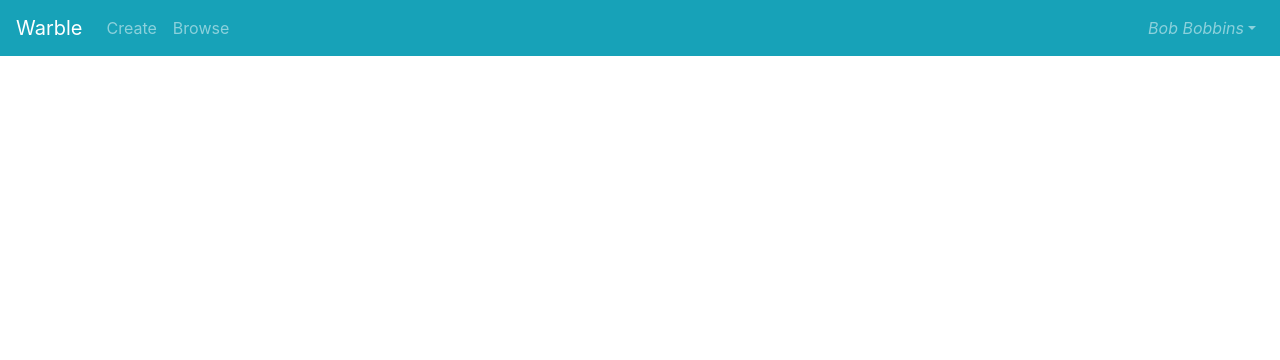
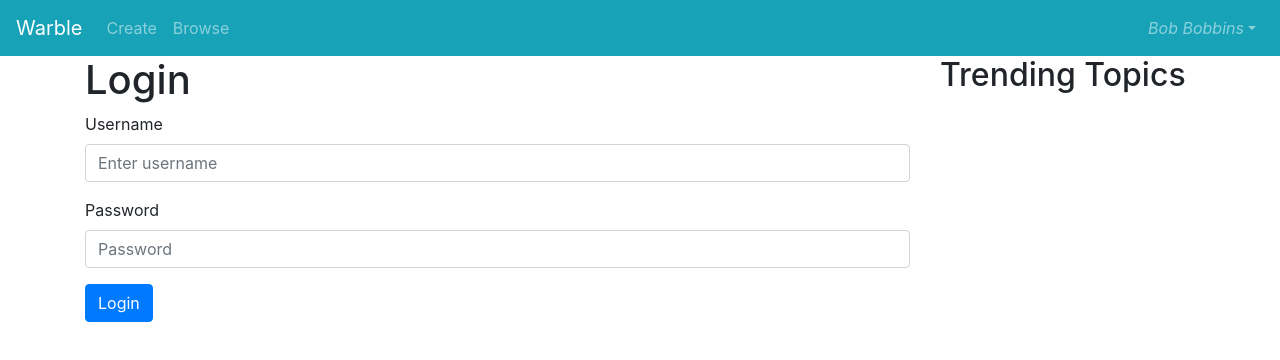
Before and after one commit to trickeydan/warble, a Nuxt app: page /login in a window 1280 px wide. Shown: the top 360 px of the page. Built offline with nearby package versions, Linux system fonts and the light colour scheme.

Commit message:
Add working login page

```diff
--- a/components/Navbar.vue
+++ b/components/Navbar.vue
@@ -24,7 +24,7 @@
             >
             <b-dropdown-item @click="signout">Sign Out</b-dropdown-item>
           </b-nav-item-dropdown>
-          <b-nav-item v-else href="#">Log In</b-nav-item>
+          <b-nav-item v-else :to="{ name: 'login' }">Log In</b-nav-item>
         </b-navbar-nav>
       </b-collapse>
     </b-navbar>
--- a/pages/index.vue
+++ b/pages/index.vue
@@ -18,6 +18,19 @@ import Tweet from '~/components/Tweet.vue'
 export default {
   components: {
     Tweet
+  },
+  head() {
+    return {
+      title: 'Warble',
+      meta: [
+        // hid is used as unique identifier. Do not use `vmid` for it as it will not work
+        {
+          hid: 'description',
+          name: 'description',
+          content: 'Warble - Yet another Twitter'
+        }
+      ]
+    }
   }
 }
 </script>
--- /dev/null
+++ b/pages/login.vue
@@ -0,0 +1,57 @@
+<template>
+  <div class="container main">
+    <div class="row">
+      <div class="col-md-9">
+        <h1>Login</h1>
+        <form>
+          <div class="form-group">
+            <label for="username">Username</label>
+            <input
+              id="username"
+              type="text"
+              class="form-control"
+              aria-describedby="usernameHelp"
+              placeholder="Enter username"
+            />
+          </div>
+          <div class="form-group">
+            <label for="password">Password</label>
+            <input
+              id="password"
+              type="password"
+              class="form-control"
+              placeholder="Password"
+            />
+          </div>
+          <button class="btn btn-primary" @click="signin">Login</button>
+        </form>
+      </div>
+      <div class="col-md-3">
+        <h2>Trending Topics</h2>
+      </div>
+    </div>
+  </div>
+</template>
+
+<script>
+export default {
+  head() {
+    return {
+      title: 'Login',
+      meta: [
+        // hid is used as unique identifier. Do not use `vmid` for it as it will not work
+        {
+          hid: 'description',
+          name: 'description',
+          content: 'Login to Warble'
+        }
+      ]
+    }
+  },
+  methods: {
+    signin() {
+      this.$store.commit('user/signin')
+    }
+  }
+}
+</script>
--- a/pages/users/_id.vue
+++ b/pages/users/_id.vue
@@ -33,6 +33,18 @@ export default {
     username() {
       return 'bob'
     }
+  },
+  head() {
+    return {
+      title: this.name,
+      meta: [
+        {
+          hid: 'description',
+          name: 'description',
+          content: this.name + ' on Warble'
+        }
+      ]
+    }
   }
 }
 </script>
```
